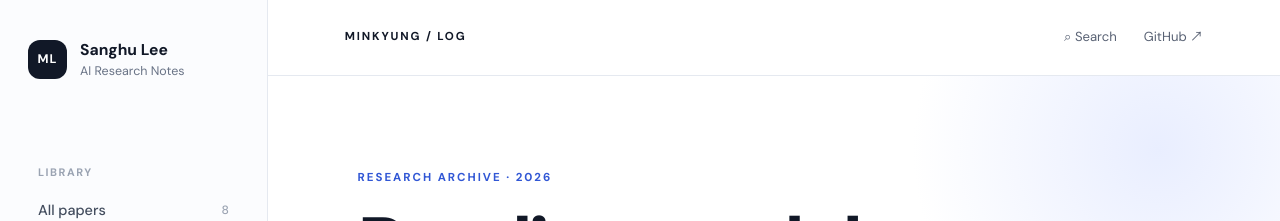
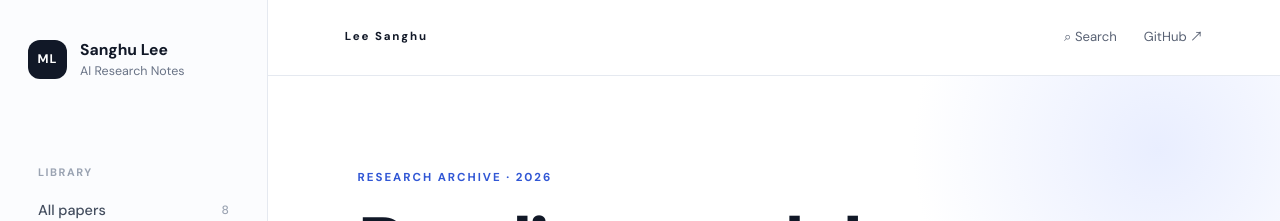
Before and after one commit to leessanghu/leessanghu.github.io, a Jekyll site: the page built from index.md, in a window 1280 px wide and 900 px high. Shown: the top 221 px of the window. Built offline with Jekyll 4.4.1, drawn with Linux system fonts in a browser that asks for light colours.

Commit message:
Fix header name and GitHub link

```diff
--- a/_layouts/default.html
+++ b/_layouts/default.html
@@ -17,10 +17,10 @@
   {% include sidebar.html %}
   <div class="page-shell">
     <header class="topbar">
-      <a href="{{ '/' | relative_url }}" class="wordmark">MINKYUNG / LOG</a>
+      <a href="{{ '/' | relative_url }}" class="wordmark">Lee Sanghu</a>
       <div class="top-actions">
         <button class="search-button" id="searchButton" aria-label="검색 열기">⌕ <span>Search</span></button>
-        <a href="https://github.com/leesanghu" target="_blank" rel="noreferrer">GitHub ↗</a>
+        <a href="https://github.com/leessanghu" target="_blank" rel="noreferrer">GitHub ↗</a>
       </div>
     </header>
     <main>{{ content }}</main>
```
